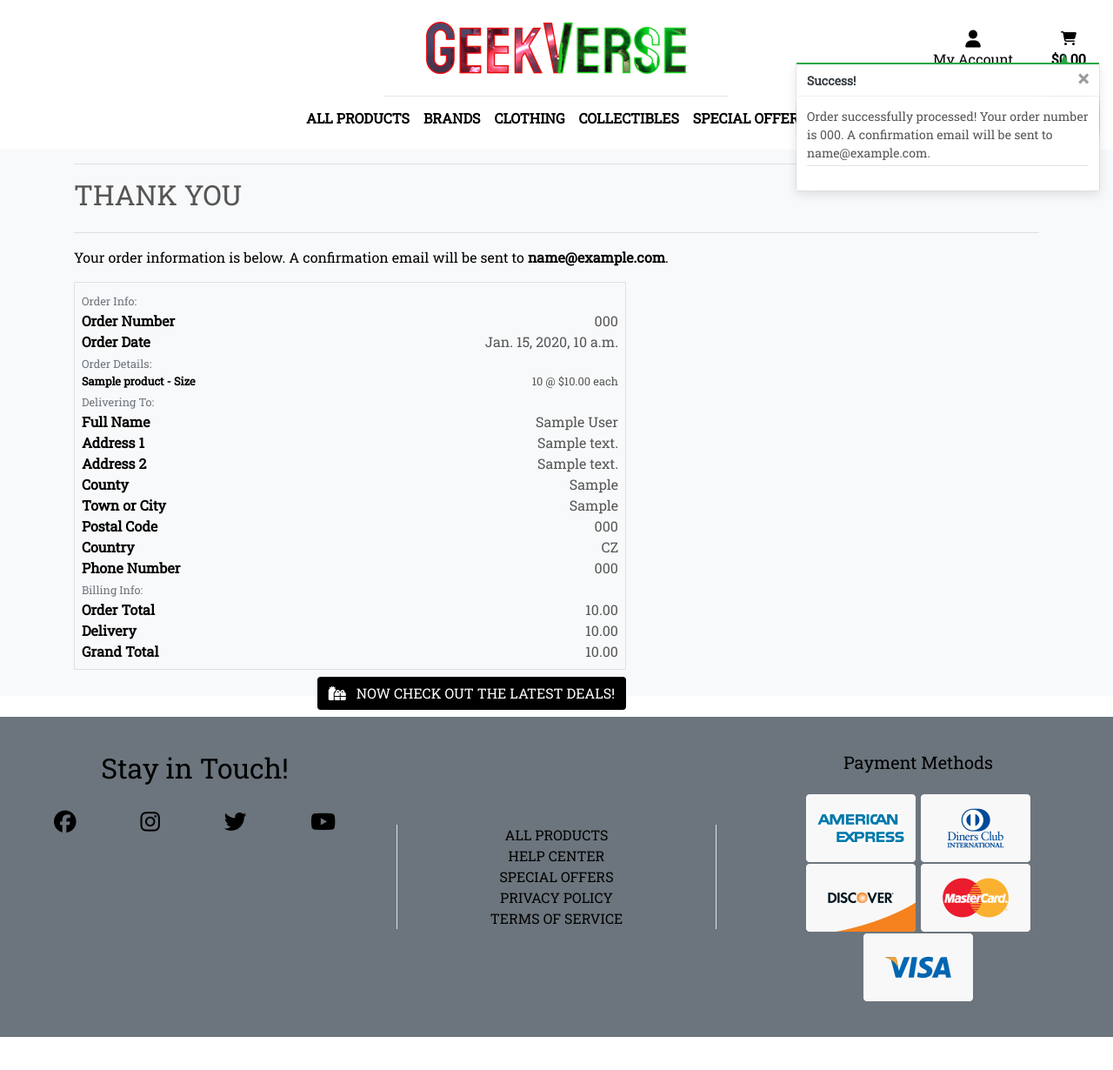
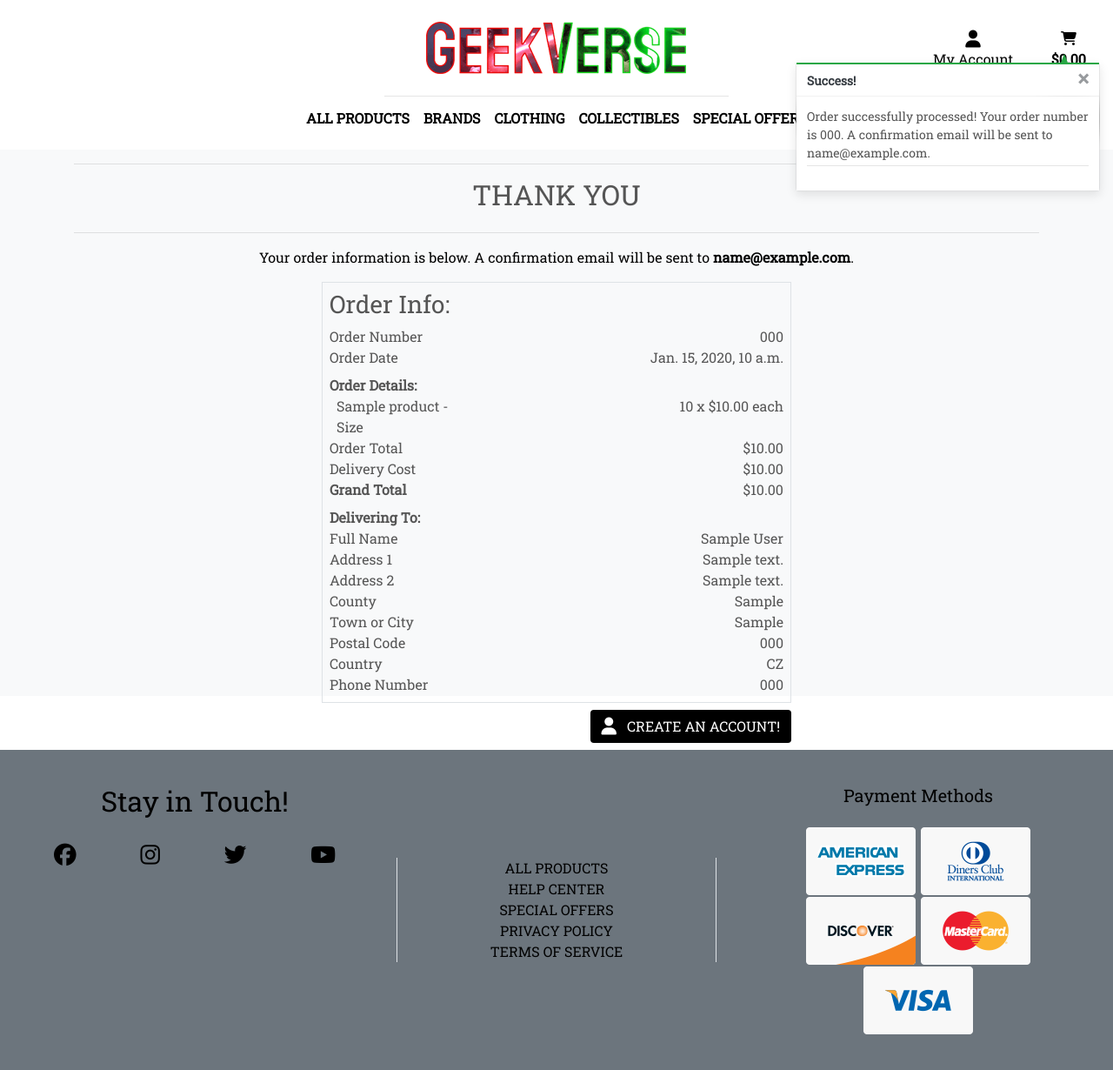
Before and after one commit to KaiLangen96/geek-verse, a Django app: page /checkout/checkout_success/000 in a window 1280 px wide. Shown: the whole page at 87% size. Before the commit the page ends 1192 px from the top, so only its background shows below. Run offline with Django 3.2, Linux system fonts and the light colour scheme; tables that the repository leaves empty hold one stand-in row (values such as "Sample post"); some libraries are stand-ins or nearby versions.

Commit message:
Rework checkout templates

```diff
--- a/checkout/static/checkout/css/checkout.css
+++ b/checkout/static/checkout/css/checkout.css
@@ -34,6 +34,7 @@
 #card-element {
     color: #000;
     border: 1px solid #000;
+    border-radius: .25rem;
 }
 
 select,
--- a/checkout/templates/checkout/checkout_success.html
+++ b/checkout/templates/checkout/checkout_success.html
@@ -17,7 +17,7 @@
 <div class="overlay"></div>
 <div class="container">
     <div class="row">
-        <div class="col">
+        <div class="col text-center">
             <hr>
             <h2 class="logo-font mb-4">Thank You</h2>
             <hr>
@@ -26,44 +26,39 @@
             </p>
         </div>
     </div>
-
     <div class="row">
-        <div class="col-12 col-lg-7">
+        <div class="col-12 col-lg-6 offset-lg-3">
             <div class="order-confirmation-wrapper p-2 border">
                 <div class="row">
                     <div class="col">
-                        <small class="text-muted">Order Info:</small>
+                        <h3>Order Info:</h3>
                     </div>
                 </div>
-
                 <div class="row">
                     <div class="col-12 col-md-4">
-                        <p class="mb-0 text-black font-weight-bold">Order Number</p>
+                        <p class="mb-0">Order Number</p>
                     </div>
                     <div class="col-12 col-md-8 text-md-right">
                         <p class="mb-0">{{ order.order_number }}</p>
                     </div>
                 </div>
-
                 <div class="row">
                     <div class="col-12 col-md-4">
-                        <p class="mb-0 text-black font-weight-bold">Order Date</p>
+                        <p class="mb-0">Order Date</p>
                     </div>
                     <div class="col-12 col-md-8 text-md-right">
                         <p class="mb-0">{{ order.date }}</p>
                     </div>
                 </div>
-
                 <div class="row">
                     <div class="col">
-                        <small class="text-muted">Order Details:</small>
+                        <p class="pt-2 mb-0 font-weight-bold">Order Details:</p>
                     </div>
                 </div>
-
                 {% for item in order.lineitems.all %}
                 <div class="row">
-                    <div class="col-12 col-md-4">
-                        <p class="small mb-0 text-black font-weight-bold">
+                    <div class="col-4">
+                        <p class="mb-0 pl-2">
                             {{ item.product.name }}
                             {% if item.product_size %}
                              - Size
@@ -71,133 +66,117 @@
                             {% endif %}
                         </p>
                     </div>
-                    <div class="col-12 col-md-8 text-md-right">
-                        <p class="small mb-0">{{ item.quantity }} @ ${{ item.product.price }} each</p>
+                    <div class="col-8 text-md-right">
+                        <p class="mb-0">{{ item.quantity }} x ${{ item.product.price }} each</p>
                     </div>
                 </div>
                 {% endfor %}
-
                 <div class="row">
-                    <div class="col">
-                        <small class="text-muted">Delivering To:</small>
+                    <div class="col-4">
+                        <p class="mb-0">Order Total</p>
+                    </div>
+                    <div class="col-8 text-md-right">
+                        <p class="mb-0">${{ order.order_total }}</p>
                     </div>
                 </div>
 
                 <div class="row">
-                    <div class="col-12 col-md-4">
-                        <p class="mb-0 text-black font-weight-bold">Full Name</p>
+                    <div class="col-4">
+                        <p class="mb-0">Delivery Cost</p>
                     </div>
-                    <div class="col-12 col-md-8 text-md-right">
-                        <p class="mb-0">{{ order.full_name }}</p>
+                    <div class="col-8 text-md-right">
+                        <p class="mb-0">${{ order.delivery_cost }}</p>
                     </div>
                 </div>
 
                 <div class="row">
-                    <div class="col-12 col-md-4">
-                        <p class="mb-0 text-black font-weight-bold">Address 1</p>
+                    <div class="col-4">
+                        <p class="mb-0 font-weight-bold">Grand Total</p>
                     </div>
-                    <div class="col-12 col-md-8 text-md-right">
+                    <div class="col-8 text-md-right">
+                        <p class="mb-0">${{ order.grand_total }}</p>
+                    </div>
+                </div>
+                <div class="row">
+                    <div class="col">
+                        <p class="pt-2 mb-0 font-weight-bold">Delivering To:</p>
+                    </div>
+                </div>
+                <div class="row">
+                    <div class="col-4">
+                        <p class="mb-0">Full Name</p>
+                    </div>
+                    <div class="col-8 text-md-right">
+                        <p class="mb-0">{{ order.full_name }}</p>
+                    </div>
+                </div>
+                <div class="row">
+                    <div class="col-4">
+                        <p class="mb-0">Address 1</p>
+                    </div>
+                    <div class="col-8 text-md-right">
                         <p class="mb-0">{{ order.street_address1 }}</p>
                     </div>
                 </div>
-
                 {% if order.street_address2 %}
                 <div class="row">
-                    <div class="col-12 col-md-4">
-                        <p class="mb-0 text-black font-weight-bold">Address 2</p>
+                    <div class="col-4">
+                        <p class="mb-0">Address 2</p>
                     </div>
-                    <div class="col-12 col-md-8 text-md-right">
-                        <p class="mb-0">{{ order.street_address1 }}</p>
+                    <div class="col-8 text-md-right">
+                        <p class="mb-0">{{ order.street_address2 }}</p>
                     </div>
                 </div>
                 {% endif %}
-
                 {% if order.county %}
                 <div class="row">
-                    <div class="col-12 col-md-4">
-                        <p class="mb-0 text-black font-weight-bold">County</p>
+                    <div class="col-4">
+                        <p class="mb-0">County</p>
                     </div>
-                    <div class="col-12 col-md-8 text-md-right">
+                    <div class="col-8 text-md-right">
                         <p class="mb-0">{{ order.county }}</p>
                     </div>
                 </div>
                 {% endif %}
-
                 <div class="row">
-                    <div class="col-12 col-md-4">
-                        <p class="mb-0 text-black font-weight-bold">Town or City</p>
+                    <div class="col-4">
+                        <p class="mb-0">Town or City</p>
                     </div>
-                    <div class="col-12 col-md-8 text-md-right">
+                    <div class="col-8 text-md-right">
                         <p class="mb-0">{{ order.town_or_city }}</p>
                     </div>
                 </div>
-
                 {% if order.postcode %}
                 <div class="row">
-                    <div class="col-12 col-md-4">
-                        <p class="mb-0 text-black font-weight-bold">Postal Code</p>
+                    <div class="col-4">
+                        <p class="mb-0">Postal Code</p>
                     </div>
-                    <div class="col-12 col-md-8 text-md-right">
+                    <div class="col-8 text-md-right">
                         <p class="mb-0">{{ order.postcode }}</p>
                     </div>
                 </div>
                 {% endif %}
-
                 <div class="row">
-                    <div class="col-12 col-md-4">
-                        <p class="mb-0 text-black font-weight-bold">Country</p>
+                    <div class="col-4">
+                        <p class="mb-0">Country</p>
                     </div>
-                    <div class="col-12 col-md-8 text-md-right">
+                    <div class="col-8 text-md-right">
                         <p class="mb-0">{{ order.country }}</p>
                     </div>
                 </div>
-
                 <div class="row">
-                    <div class="col-12 col-md-4">
-                        <p class="mb-0 text-black font-weight-bold">Phone Number</p>
+                    <div class="col-4">
+                        <p class="mb-0">Phone Number</p>
                     </div>
-                    <div class="col-12 col-md-8 text-md-right">
+                    <div class="col-8 text-md-right">
                         <p class="mb-0">{{ order.phone_number }}</p>
-                    </div>
-                </div>
-
-                <div class="row">
-                    <div class="col">
-                        <small class="text-muted">Billing Info:</small>
-                    </div>
-                </div>
-
-                <div class="row">
-                    <div class="col-12 col-md-4">
-                        <p class="mb-0 text-black font-weight-bold">Order Total</p>
-                    </div>
-                    <div class="col-12 col-md-8 text-md-right">
-                        <p class="mb-0">{{ order.order_total }}</p>
-                    </div>
-                </div>
-
-                <div class="row">
-                    <div class="col-12 col-md-4">
-                        <p class="mb-0 text-black font-weight-bold">Delivery</p>
-                    </div>
-                    <div class="col-12 col-md-8 text-md-right">
-                        <p class="mb-0">{{ order.delivery_cost }}</p>
-                    </div>
-                </div>
-
-                <div class="row">
-                    <div class="col-12 col-md-4">
-                        <p class="mb-0 text-black font-weight-bold">Grand Total</p>
-                    </div>
-                    <div class="col-12 col-md-8 text-md-right">
-                        <p class="mb-0">{{ order.grand_total }}</p>
                     </div>
                 </div>
             </div>
         </div>
     </div>
     <div class="row">
-        <div class="col-12 col-lg-7 text-right">
+        <div class="col-6 offset-lg-3 text-right">
             {% if from_profile %}
             <a href="{% url 'profile' %}" class="btn btn-black my-2">
                 <span class="icon mr-2">
@@ -206,12 +185,21 @@
                 <span class="text-uppercase">Back to Profile</span>
             </a>
             {% else %}
-            <a href="{% url 'products' %}?category=new_arrivals,deals,clearance" class="btn btn-black my-2">
+            {% if request.user.is_authenticated %}
+            <a href="{% url 'products' %}" class="btn btn-black my-2">
                 <span class="icon mr-2">
-                    <i class="fas fa-gifts"></i>
+                    <i class="fa-solid fa-cart-plus"></i>
                 </span>
-                <span class="text-uppercase">Now check out the latest deals!</span>
+                <span class="text-uppercase">Contine Shopping</span>
             </a>
+            {% else %}
+            <a href="{% url 'account_signup' %}" class="btn btn-black my-2">
+                <span class="icon mr-2">
+                    <i class="fas fa-user fa-lg"></i>
+                </span>
+                <span class="text-uppercase">Create an account!</span>
+            </a>
+            {% endif %}
             {% endif %}
         </div>
     </div>
```
Also changed, not shown: checkout/templates/checkout/checkout.html (+3 -7 lines).
